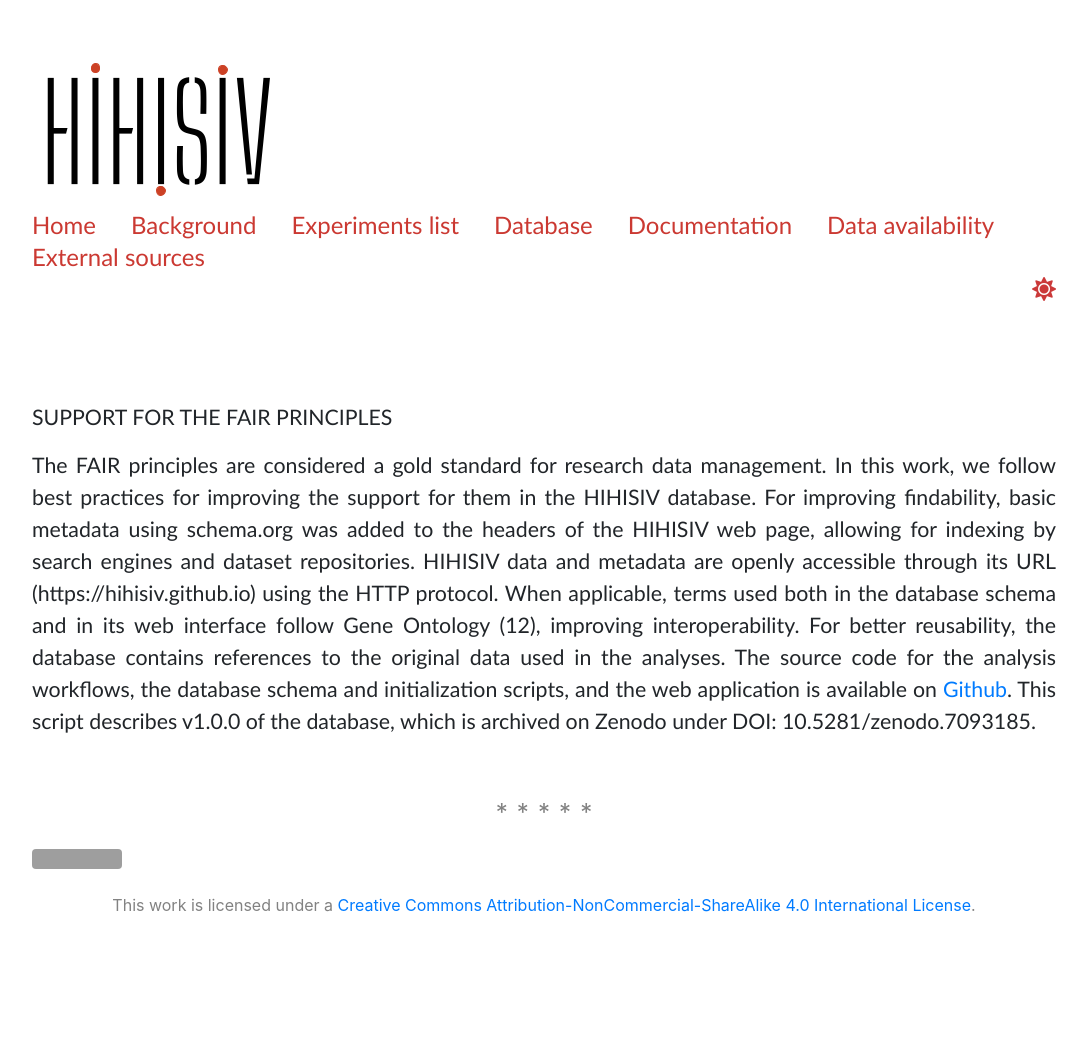
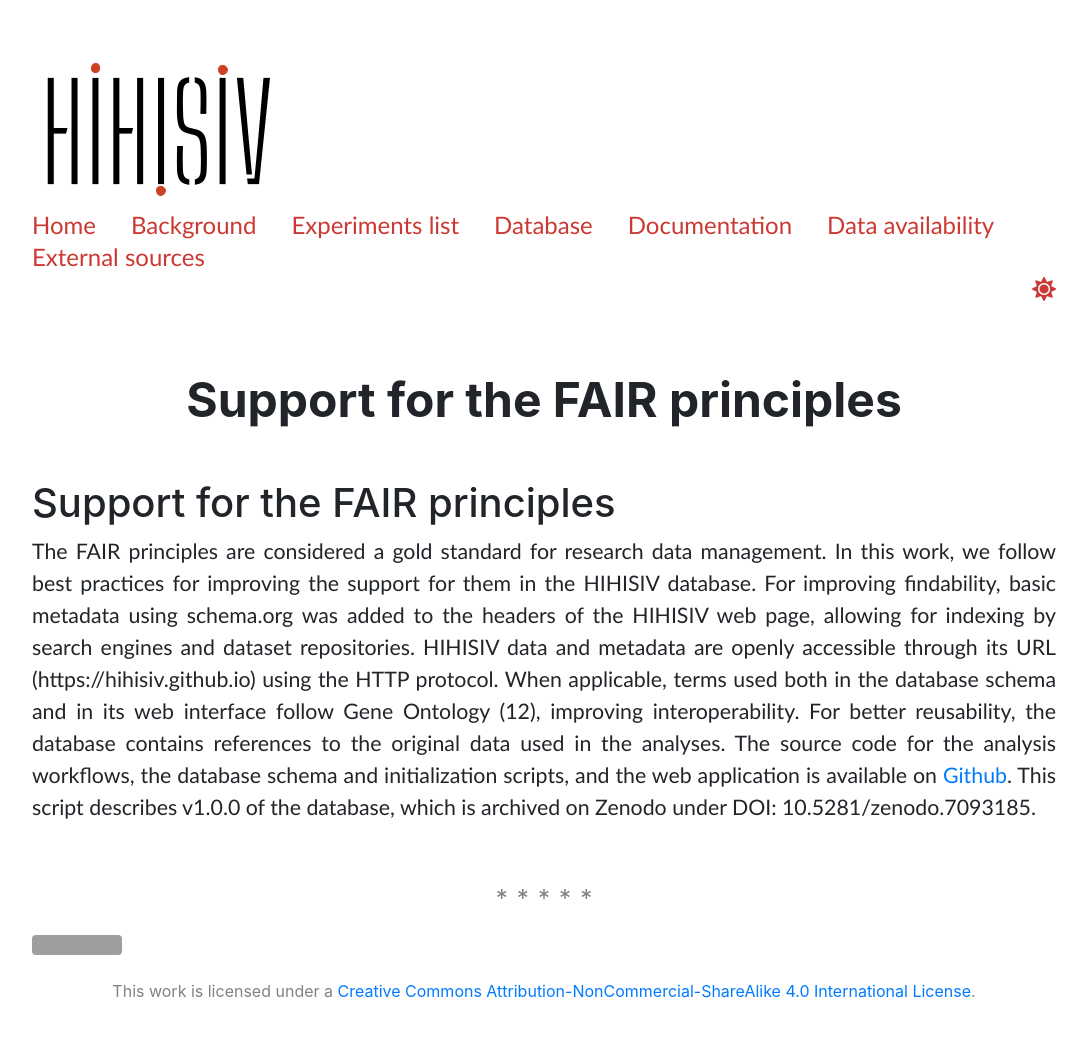
Before and after one commit to hihisiv/hihisiv.github.io, a Jekyll site: the page built from availability.md, in a window 1280 px wide. Shown: the whole page, without its empty margins (96-1183 px from the left). Built offline with Jekyll 4.4.1, drawn with Linux system fonts in a browser that asks for light colours; nearby versions of some CDN libraries; a style sheet for code colours, icons or effects is not loaded; our own code applies the rules of GitHub Pages for plain Markdown files; before the commit the page ends 977 px from its top, so only the background shows below that; grey boxes are pictures that could not be loaded.

Commit message:
changes in home

```diff
--- a/availability.md
+++ b/availability.md
@@ -4,6 +4,6 @@ layout: page
 full_logo: true
 ---
 
-SUPPORT FOR THE FAIR PRINCIPLES
+# Support for the FAIR principles
 
 The FAIR principles are considered a gold standard for research data management. In this work, we follow best practices for improving the support for them in the HIHISIV database. For improving findability, basic metadata using schema.org was added to the headers of the HIHISIV web page, allowing for indexing by search engines and dataset repositories. HIHISIV data and metadata are openly accessible through its URL (https://hihisiv.github.io) using the HTTP protocol. When applicable, terms used both in the database schema and in its web interface follow Gene Ontology (12), improving interoperability. For better reusability, the database contains references to the original data used in the analyses. The source code for the analysis workflows, the database schema and initialization scripts, and the web application is available on [Github](https://github.com/quelopes/hihisiv). This script describes v1.0.0 of the database, which is archived on Zenodo under DOI: 10.5281/zenodo.7093185.
```
